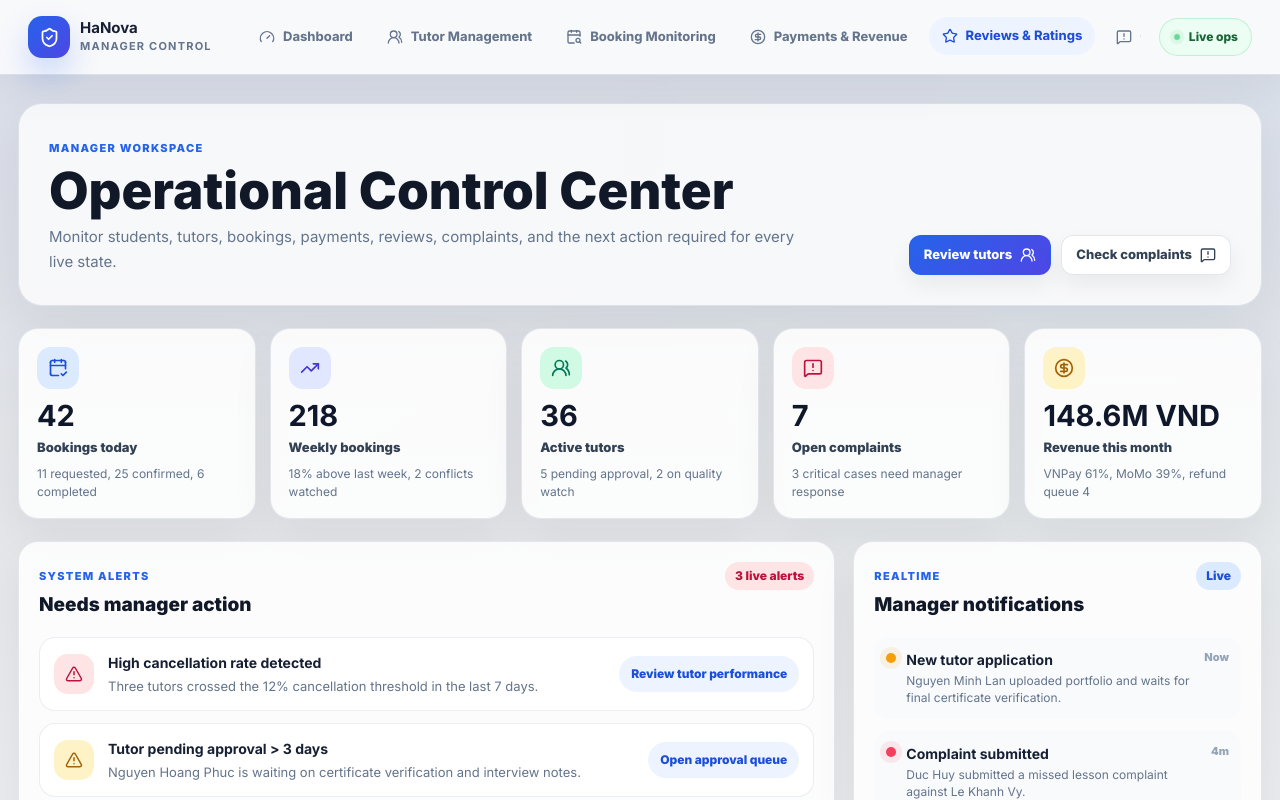
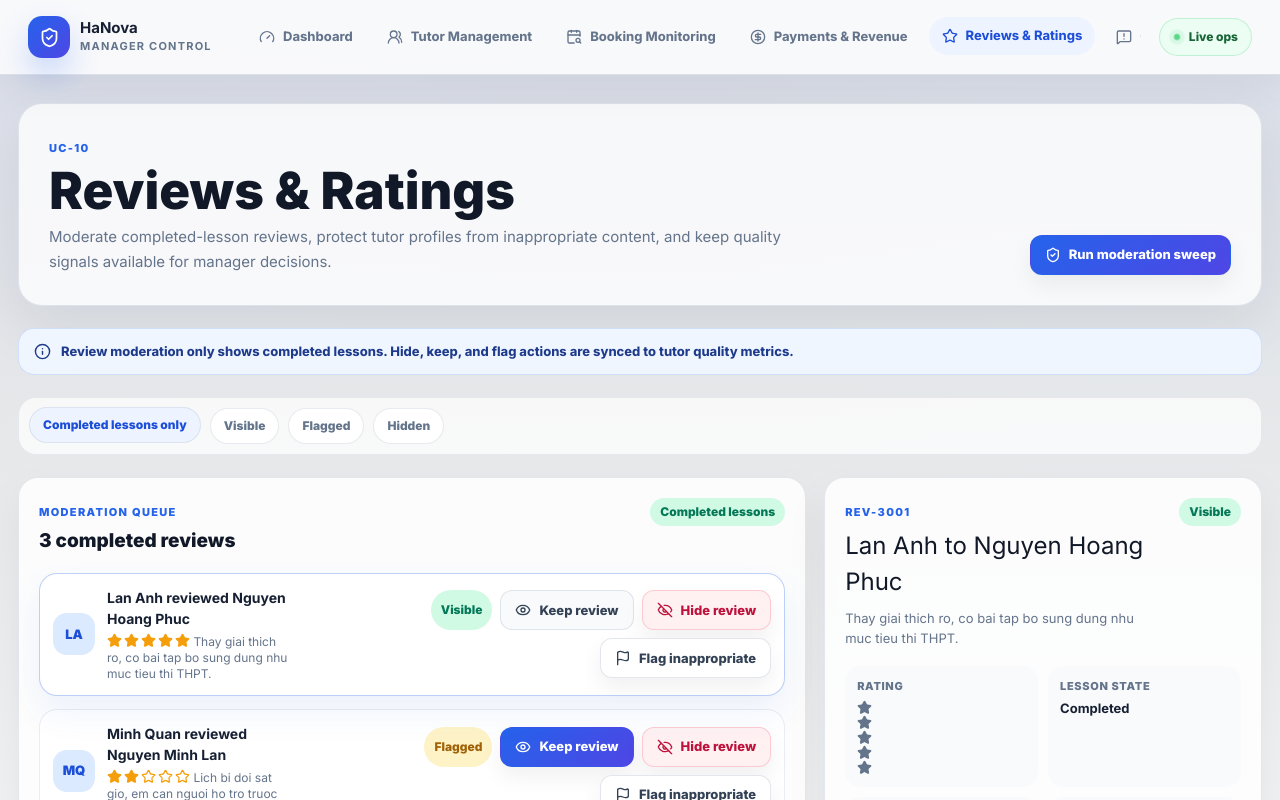
Before and after one commit to munonguyen/HaNovaEducation_REQ_Project, a React (Vite) app in the folder velorah-hero/: page /manager/reviews in a window 1280 px wide. Shown: the top 800 px of the page. Built offline with nearby package versions, Linux system fonts and the light colour scheme; a web font is replaced by a local one.

Commit message:
feat(manager): implement review moderation uc

```diff
--- a/velorah-hero/src/App.tsx
+++ b/velorah-hero/src/App.tsx
@@ -40,6 +40,7 @@ const ManagerDashboard = lazy(() => import('./pages/manager/Dashboard'));
 const TutorManagement = lazy(() => import('./pages/manager/TutorManagement'));
 const BookingMonitoring = lazy(() => import('./pages/manager/BookingMonitoring'));
 const PaymentsRevenue = lazy(() => import('./pages/manager/PaymentsRevenue'));
+const ReviewsRatings = lazy(() => import('./pages/manager/ReviewsRatings'));
 
 /** Minimal dark-theme fallback shown while a lazy chunk loads */
 function PageLoader() {
@@ -107,6 +108,7 @@ export default function App() {
                 <Route path="/manager/tutors" element={<TutorManagement />} />
                 <Route path="/manager/bookings" element={<BookingMonitoring />} />
                 <Route path="/manager/payments" element={<PaymentsRevenue />} />
+                <Route path="/manager/reviews" element={<ReviewsRatings />} />
                 <Route path="/manager" element={<ManagerDashboard />} />
                 <Route path="/manager/*" element={<ManagerDashboard />} />
               </Routes>
--- /dev/null
+++ b/velorah-hero/src/pages/manager/ReviewsRatings.tsx
@@ -0,0 +1,189 @@
+import { useMemo, useState } from 'react';
+import { motion } from 'framer-motion';
+import { Eye, EyeOff, Flag, ShieldCheck, Star } from 'lucide-react';
+import {
+  reviews as initialReviews,
+  type ReviewDecision,
+  type ReviewRecord,
+} from '../../data/manager';
+import {
+  ActionLog,
+  ManagerActionButton,
+  ManagerPageHeader,
+  StatusPill,
+} from '../../components/manager/ManagerUI';
+
+function decisionTone(decision: ReviewDecision) {
+  if (decision === 'visible') return 'green';
+  if (decision === 'hidden') return 'rose';
+  return 'amber';
+}
+
+function decisionLabel(decision: ReviewDecision) {
+  if (decision === 'visible') return 'Visible';
+  if (decision === 'hidden') return 'Hidden';
+  return 'Flagged';
+}
+
+function RatingStars({ rating }: { rating: number }) {
+  return (
+    <span className="manager-rating-stars" aria-label={`${rating} stars`}>
+      {Array.from({ length: 5 }, (_, index) => (
+        <Star key={index} size={15} fill={index < rating ? 'currentColor' : 'none'} />
+      ))}
+    </span>
+  );
+}
+
+export default function ReviewsRatings() {
+  const completedLessonReviews = initialReviews.filter((review) => review.lessonStatus === 'completed');
+  const [records, setRecords] = useState<ReviewRecord[]>(completedLessonReviews);
+  const [selectedId, setSelectedId] = useState(completedLessonReviews[0]?.id ?? '');
+  const [decisionFilter, setDecisionFilter] = useState<'all' | ReviewDecision>('all');
+  const [notice, setNotice] = useState('Review moderation only shows completed lessons. Hide, keep, and flag actions are synced to tutor quality metrics.');
+
+  const filteredReviews = useMemo(() => {
+    if (decisionFilter === 'all') return records;
+    return records.filter((review) => review.decision === decisionFilter);
+  }, [decisionFilter, records]);
+
+  const selectedReview = records.find((review) => review.id === selectedId) ?? records[0];
+
+  const updateDecision = (review: ReviewRecord, decision: ReviewDecision, message: string) => {
+    setRecords((current) =>
+      current.map((item) => (item.id === review.id ? { ...item, decision } : item)),
+    );
+    setNotice(`${review.id}: ${message}`);
+  };
+
+  const flagInappropriate = (review: ReviewRecord) => {
+    setRecords((current) =>
+      current.map((item) =>
+        item.id === review.id
+          ? {
+              ...item,
+              decision: 'flagged',
+              flags: Array.from(new Set([...item.flags, 'Inappropriate content review'])),
+            }
+          : item,
+      ),
+    );
+    setNotice(`${review.id}: content flagged. Manager can now hide it or keep it with quality note.`);
+  };
+
+  const renderReviewActions = (review: ReviewRecord) => (
+    <>
+      <ManagerActionButton
+        icon={Eye}
+        variant={review.decision === 'visible' ? 'quiet' : 'primary'}
+        onClick={() => updateDecision(review, 'visible', 'review kept visible and tutor performance remains counted.')}
+      >
+        Keep review
+      </ManagerActionButton>
+      <ManagerActionButton
+        icon={EyeOff}
+        variant="danger"
+        onClick={() => updateDecision(review, 'hidden', 'review hidden from public tutor profile and moderation audit note added.')}
+      >
+        Hide review
+      </ManagerActionButton>
+      <ManagerActionButton icon={Flag} onClick={() => flagInappropriate(review)}>
+        Flag inappropriate
+      </ManagerActionButton>
+    </>
+  );
+
+  return (
+    <motion.div
+      className="manager-page"
+      initial={{ opacity: 0, y: 16 }}
+      animate={{ opacity: 1, y: 0 }}
+      transition={{ duration: 0.35 }}
+    >
+      <ManagerPageHeader
+        eyebrow="UC-10"
+        title="Reviews & Ratings"
+        description="Moderate completed-lesson reviews, protect tutor profiles from inappropriate content, and keep quality signals available for manager decisions."
+        actions={
+          <ManagerActionButton
+            icon={ShieldCheck}
+            variant="primary"
+            onClick={() => setNotice('Moderation sweep started. Flagged reviews are prioritized, visible reviews remain counted in tutor performance.')}
+          >
+            Run moderation sweep
+          </ManagerActionButton>
+        }
+      />
+
+      <ActionLog message={notice} />
+
+      <section className="manager-filter-bar" aria-label="Review filters">
+        {(['all', 'visible', 'flagged', 'hidden'] as const).map((decision) => (
+          <button
+            type="button"
+            key={decision}
+            className={`manager-filter-chip ${decisionFilter === decision ? 'active' : ''}`}
+            onClick={() => setDecisionFilter(decision)}
+          >
+            {decision === 'all' ? 'Completed lessons only' : decisionLabel(decision)}
+          </button>
+        ))}
+      </section>
+
+      <section className="manager-two-column">
+        <div className="manager-panel manager-list-panel">
+          <div className="manager-panel-header">
+            <div>
+              <span className="manager-eyebrow">Moderation queue</span>
+              <h2>{filteredReviews.length} completed reviews</h2>
+            </div>
+            <StatusPill tone="green">Completed lessons</StatusPill>
+          </div>
+
+          <div className="manager-record-list">
+            {filteredReviews.map((review) => (
+              <article className={`manager-record-row ${selectedReview?.id === review.id ? 'selected' : ''}`} key={review.id}>
+                <button type="button" className="manager-record-main" onClick={() => setSelectedId(review.id)}>
+                  <span className="manager-avatar">{review.student.split(' ').map((part) => part[0]).join('').slice(0, 2)}</span>
+                  <span>
+                    <strong>{review.student} reviewed {review.tutor}</strong>
+                    <small><RatingStars rating={review.rating} /> {review.comment}</small>
+                  </span>
+                </button>
+                <div className="manager-record-actions">
+                  <StatusPill tone={decisionTone(review.decision)}>{decisionLabel(review.decision)}</StatusPill>
+                  {renderReviewActions(review)}
+                </div>
+              </article>
+            ))}
+          </div>
+        </div>
+
+        {selectedReview && (
+          <aside className="manager-panel manager-detail-panel">
+            <div className="manager-detail-head">
+              <div>
+                <span className="manager-eyebrow">{selectedReview.id}</span>
+                <h2>{selectedReview.student} to {selectedReview.tutor}</h2>
+                <p>{selectedReview.comment}</p>
+              </div>
+              <StatusPill tone={decisionTone(selectedReview.decision)}>{decisionLabel(selectedReview.decision)}</StatusPill>
+            </div>
+
+            <div className="manager-info-grid">
+              <div><span>Rating</span><strong><RatingStars rating={selectedReview.rating} /></strong></div>
+              <div><span>Lesson state</span><strong>Completed</strong></div>
+              <div><span>Flags</span><strong>{selectedReview.flags.length ? selectedReview.flags.join(', ') : 'No flags'}</strong></div>
+              <div><span>Next action</span><strong>{selectedReview.nextStep}</strong></div>
+            </div>
+
+            <div className="manager-detail-section">
+              <h3>Moderation actions</h3>
+              <div className="manager-detail-actions">{renderReviewActions(selectedReview)}</div>
+            </div>
+          </aside>
+        )}
+      </section>
+    </motion.div>
+  );
+}
--- a/velorah-hero/src/styles/manager.css
+++ b/velorah-hero/src/styles/manager.css
@@ -925,6 +925,14 @@
   grid-template-columns: repeat(3, minmax(0, 1fr));
 }
 
+.manager-rating-stars {
+  display: inline-flex;
+  align-items: center;
+  gap: 2px;
+  color: #f59e0b;
+  vertical-align: -2px;
+}
+
 @keyframes manager-pulse {
   0%, 100% { transform: scale(1); opacity: 1; }
   50% { transform: scale(0.72); opacity: 0.65; }
```
